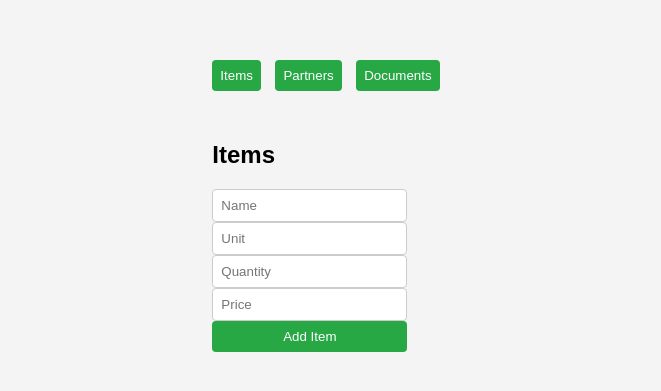
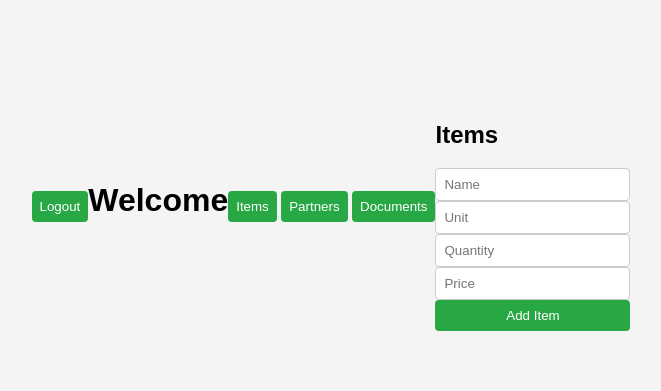
Before and after one commit to PepoVelikov/warehouse, a website: page public/dashboard.html in a window 1280 px wide. Shown: the part 189-580 px from the top of the page, without its empty margins (309-970 px from the left). Drawn offline with Linux system fonts and the light colour scheme.

Commit message:
Implement logout button

```diff
--- a/public/dashboard.html
+++ b/public/dashboard.html
@@ -7,8 +7,12 @@
   <link rel="stylesheet" href="styles.css">
 </head>
 <body>
-  <div class="dashboard">
-    <div class="nav">
+
+  <button id="logoutButton">Logout</button>
+
+  <h1>Welcome</h1>
+
+  <div id="sectionButtons">
       <button onclick="showSection('items')">Items</button>
       <button onclick="showSection('partners')">Partners</button>
       <button onclick="showSection('documents')">Documents</button>
--- a/public/dashboard.js
+++ b/public/dashboard.js
@@ -22,7 +22,7 @@ document.addEventListener('DOMContentLoaded', () => {
 
   hideAllSections();
 
-  const logoutButton = document.getElementById('logoutButton');
+  const Logout = document.getElementById('logoutButton');
   if (logoutButton) {
     logoutButton.addEventListener('click', () => {
       localStorage.removeItem('token');
```
